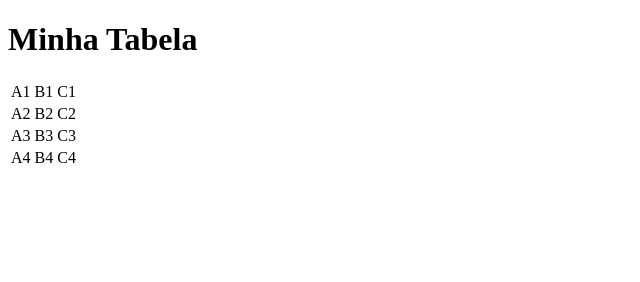
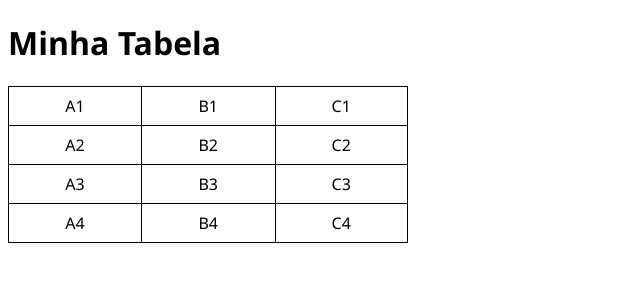
Before and after one commit to FireSku11JOHN/html-css, a plain HTML site: page exercicios/ex023/tabela001.html in a window 1280 px wide. Shown: the whole page, without its empty margins (0-640 px from the left). Drawn offline with Linux system fonts and the light colour scheme.

Commit message:
Update tabela001.html

```diff
--- a/exercicios/ex023/tabela001.html
+++ b/exercicios/ex023/tabela001.html
@@ -4,6 +4,25 @@
     <meta charset="UTF-8">
     <meta name="viewport" content="width=device-width, initial-scale=1.0">
     <title>Tabelas</title>
+    <style>
+
+        body {
+            font-family:'Segoe UI', Tahoma, Geneva, Verdana, sans-serif;
+        }
+
+        table {
+            border-collapse: collapse;
+            width: 400px;
+        }
+
+        td {
+            border: 1px solid black;
+            padding: 8px;
+            border-collapse: collapse;
+            text-align: center;
+            vertical-align: middle;
+        }
+    </style>
 </head>
 <body>
     <h1>Minha Tabela</h1>
```
